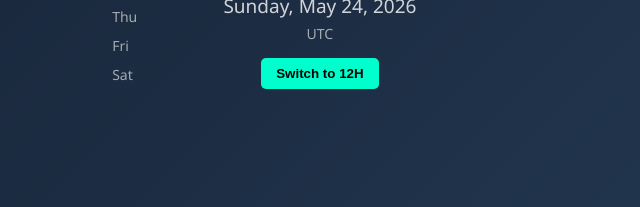
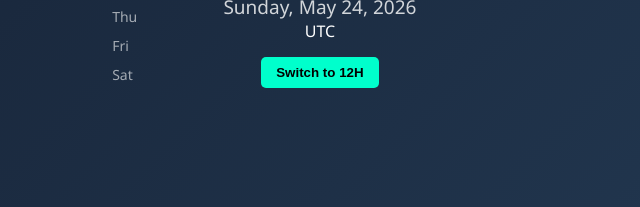
Before and after one commit to Tejas-Mahesh/DIGITAL_CLOCK, a plain HTML site: page index.html in a window 1280 px wide. Shown: the part 413-620 px from the top of the page, 355-995 px from the left. Drawn offline with Linux system fonts and the light colour scheme.

Commit message:
Update style.css

```diff
--- a/style.css
+++ b/style.css
@@ -61,9 +61,7 @@ body {
 
 /* Timezone */
 .timezone {
-    margin-top: 5px;
-    font-size: 14px;
-    opacity: 0.6;
+
 }
 
 /* Button */
```
